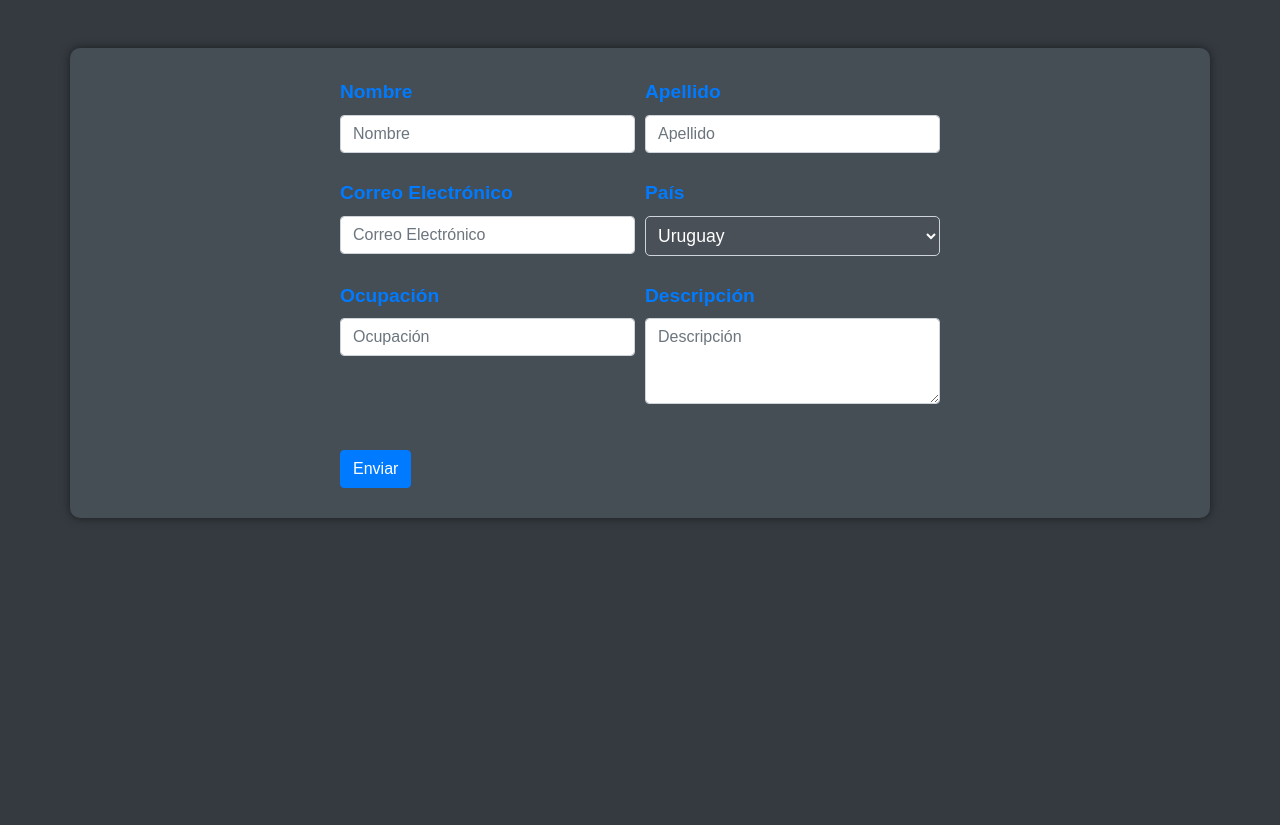
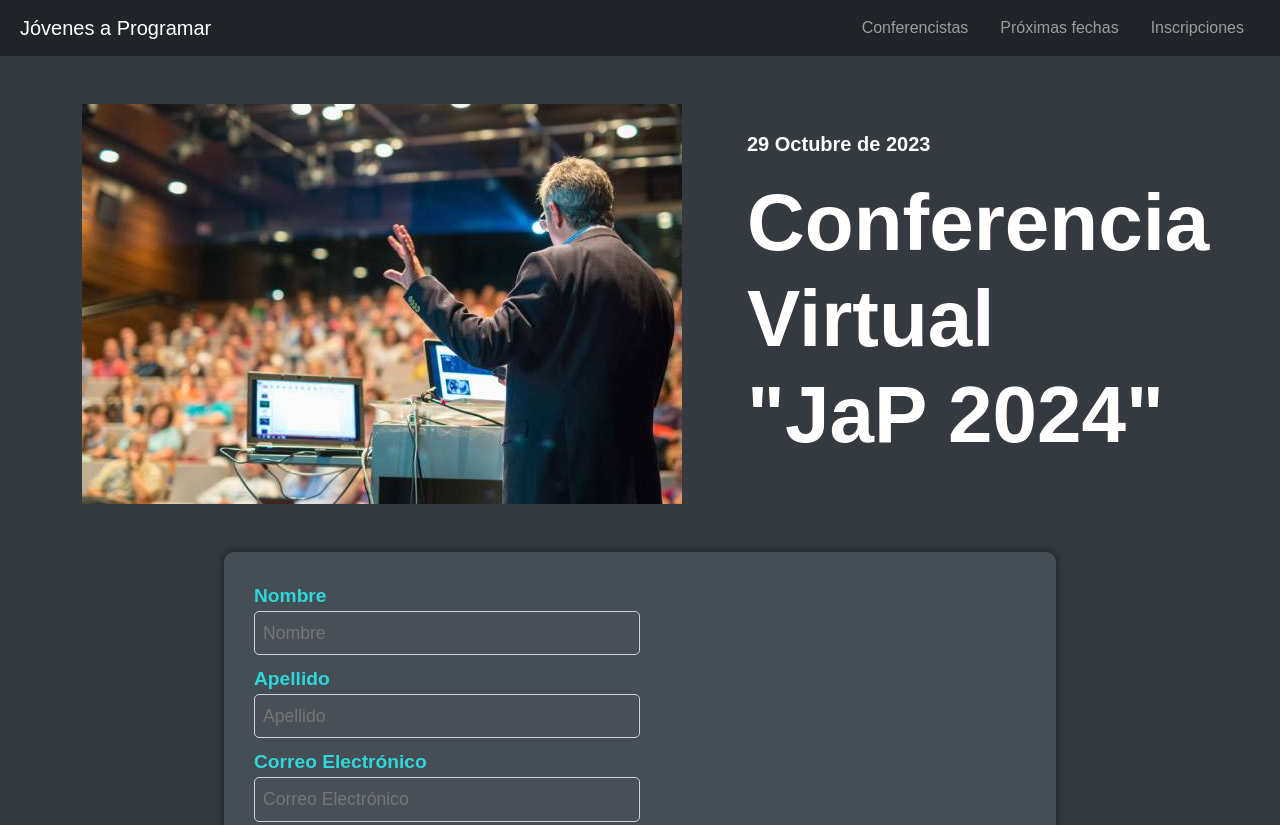
Before and after one commit to sofia-hernandezp/formulario-semana20, a website: page index.html in a window 1280 px wide. Shown: the top 825 px of the page. Before the commit the page ends 800 px from the top, so only its background shows below. Drawn offline with nearby package versions, Linux system fonts and the light colour scheme; a small style sheet from the web is missing.

Commit message:
Agregando estilos

```diff
--- a/index.html
+++ b/index.html
@@ -3,79 +3,69 @@
 <head>
     <meta charset="UTF-8">
     <meta name="viewport" content="width=device-width, initial-scale=1, shrink-to-fit=no">
-    <link rel="stylesheet" href="https://stackpath.bootstrapcdn.com/bootstrap/4.5.2/css/bootstrap.min.css" integrity="sha384-B4gt1jrGC7Jh4AgTPSdUtOBvfO8sh+WyKpKGoG7uFZt3Ic8JK9tNpv1+8OrhL3gy" crossorigin="anonymous">
+    <!-- <link rel="stylesheet" href="https://stackpath.bootstrapcdn.com/bootstrap/4.5.2/css/bootstrap.min.css" integrity="sha384-B4gt1jrGC7Jh4AgTPSdUtOBvfO8sh+WyKpKGoG7uFZt3Ic8JK9tNpv1+8OrhL3gy" crossorigin="anonymous"> -->
+    <link href="https://cdn.jsdelivr.net/npm/bootstrap@5.0.2/dist/css/bootstrap.min.css" rel="stylesheet" integrity="sha384-EVSTQN3/azprG1Anm3QDgpJLIm9Nao0Yz1ztcQTwFspd3yD65VohhpuuCOmLASjC" crossorigin="anonymous">
     <link rel="stylesheet" href="styles/styles.css">
-    <title>Styled Responsive Form</title>
-    <style>
-        body {
-            background-color: #343a40;
-            font-family: 'Arial', sans-serif;
-            color: #fff;
-        }
-        .container {
-            background-color: #454d55;
-            padding: 30px;
-            border-radius: 10px;
-            box-shadow: 0 0 10px rgba(0, 0, 0, 0.5);
-            color: #fff;
-        }
-        form {
-            max-width: 600px;
-            margin: 0 auto;
-        }
-        label {
-            font-weight: bold;
-            font-size: 1.2em;
-            color: #007bff; /* Bootstrap primary color */
-        }
-        input, select, textarea {
-            font-size: 1.1em;
-            width: 100%; /* Make inputs 100% wide */
-            background-color: #495057;
-            color: #fff;
-            border: 1px solid #ced4da;
-            border-radius: 5px;
-            padding: 8px;
-            margin-bottom: 10px;
-        }
-        input:focus, select:focus, textarea:focus {
-            background-color: #6c757d;
-            color: #fff;
-        }
-        button {
-            margin-top: 20px;
-            font-size: 1.5em; /* Increased font size */
-            background-color: #007bff;
-            color: #fff;
-            border: none;
-            cursor: pointer;
-            border-radius: 10px; /* Rounded corners */
-            padding: 10px 20px; /* Increased padding */
-            transition: background-color 0.3s;
-        }
-        button:hover {
-            background-color: #0056b3; /* Slightly darker shade on hover */
-        }
-    </style>
+    <title>Conferencia Virtual "JaP2024"</title>
+
 </head>
+
 <body>
+    <nav class="navbar navbar-expand-lg navbar-dark bg-dark p-2">
+        <div class="container-fluid">
+            <div class="navbar-brand order-lg-0">Jóvenes a Programar</div>
+          <button class="navbar-toggler" type="button" data-bs-toggle="collapse" data-bs-target="#navbarNav"
+            aria-controls="navbarNav" aria-expanded="false" aria-label="Toggle navigation">
+            <span class="navbar-toggler-icon"></span>
+          </button>
+          <div class="collapse navbar-collapse" id="navbarNav">
+            <ul class="navbar-nav ms-auto">
+                <li class="nav-item mx-2">
+                    <a class="nav-link" href="#">Conferencistas</a>
+                  </li>
+              <li class="nav-item mx-2">
+                <a class="nav-link" href="#">Próximas fechas</a>
+              </li>
+              <li class="nav-item mx-2">
+                <a class="nav-link" href="#contenedor-form">Inscripciones</a>
+              </li>
+              <div class="dropdown">
+                </li>
+              </div>
+            </ul>
+          </div>
+        </div>
+      </nav>
 
-<div class="container mt-5">
+    <div class="container mb-5 mt-5">
+        <div class="row">
+            <div class="col-lg-7 col-md-12 col-sm-12">
+                <img src="img/conference.jpg" alt="Imagen de conferencia">
+            </div>
+            <div class="col-lg-5 col-md-12 col-sm-12 d-flex flex-column justify-content-center">
+                <p class="lead fw-bold">29 Octubre de 2023</p>
+                <h1 class="display-1 mb-3 fw-bold">Conferencia Virtual <br>
+                                    "JaP 2024"</h1>
+            </div>
+        </div>
+    </div>
+
+<div class="container mt-4" id="contenedor-form">
         <form>
             <div class="form-row">
                 <div class="form-group col-md-6">
                     <label for="nombre">Nombre</label>
-                <input type="text" class="form-control" id="nombre" name="name" placeholder="Nombre">
+                    <input type="text" id="nombre" name="name" placeholder="Nombre">
                 </div>
                 <div class="form-group col-md-6">
                     <label for="apellido">Apellido</label>
-                <input type="text" class="form-control" id="apellido" name="lastname" placeholder="Apellido">
+                    <input type="text" id="apellido" name="lastname" placeholder="Apellido">
                 </div>
             </div>
             <div class="form-row">
                 <div class="form-group col-md-6">
                     <label for="correo">Correo Electrónico</label>
-                <input type="email" class="form-control" id="correo" name="email" placeholder="Correo Electrónico">
+                    <input type="email" id="correo" name="email" placeholder="Correo Electrónico">
                 </div>
                 <div class="form-group col-md-6">
                     <label for="pais">País</label>
@@ -317,24 +307,28 @@
                     </select>
                 </div>
             </div>
+
             <div class="form-row">
                 <div class="form-group col-md-6">
                     <label for="ocupacion">Ocupación</label>
-                <input type="text" class="form-control" id="ocupacion" name="occupation" placeholder="Ocupación">
+                    <input type="text"id="ocupacion" name="occupation" placeholder="Ocupación">
                 </div>
                 <div class="form-group col-md-6">
                     <label for="descripcion">Descripción</label>
-                <textarea class="form-control" id="descripcion" rows="3" name="description" placeholder="Descripción"></textarea>
+                    <textarea id="descripcion" rows="3" name="description" placeholder="Descripción"></textarea>
                 </div>
             </div>
             <button type="submit" class="btn btn-primary">Enviar</button>
         </form>
 </div>
 
-<script src="https://code.jquery.com/jquery-3.5.1.slim.min.js" integrity="sha384-DfXdz2htPH0lsSSs5nCTpuj/zy4C+OGpamoFVy38MVBnE+IbbVYUew+OrCXaRkfj" crossorigin="anonymous"></script>
-<script src="https://cdn.jsdelivr.net/npm/@popperjs/core@2.9.3/dist/umd/popper.min.js" integrity="sha384-ZMP7rVo3mIykV+2+9J3UJ46jBk0WLaUAdn689aCwoqbBJiSnjAK/l8WvCWPIPm49" crossorigin="anonymous"></script>
-<script src="https://stackpath.bootstrapcdn.com/bootstrap/4.5.2/js/bootstrap.min.js" integrity="sha384-B4gt1jrGC7Jh4AgTPSdUtOBvfO8sh+WyKpKGoG7uFZt3Ic8JK9tNpv1+8OrhL3gy" crossorigin="anonymous"></script>
-
+<!-- <script src="https://code.jquery.com/jquery-3.5.1.slim.min.js" integrity="sha384-DfXdz2htPH0lsSSs5nCTpuj/zy4C+OGpamoFVy38MVBnE+IbbVYUew+OrCXaRkfj" crossorigin="anonymous"></script> -->
+<!-- <script src="https://cdn.jsdelivr.net/npm/@popperjs/core@2.9.3/dist/umd/popper.min.js" integrity="sha384-ZMP7rVo3mIykV+2+9J3UJ46jBk0WLaUAdn689aCwoqbBJiSnjAK/l8WvCWPIPm49" crossorigin="anonymous"></script> -->
+<!-- <script src="https://stackpath.bootstrapcdn.com/bootstrap/4.5.2/js/bootstrap.min.js" integrity="sha384-B4gt1jrGC7Jh4AgTPSdUtOBvfO8sh+WyKpKGoG7uFZt3Ic8JK9tNpv1+8OrhL3gy" crossorigin="anonymous"></script> -->
+<!-- <script src="https://cdn.jsdelivr.net/npm/bootstrap@5.0.2/dist/js/bootstrap.bundle.min.js" integrity="sha384-MrcW6ZMFYlzcLA8Nl+NtUVF0sA7MsXsP1UyJoMp4YLEuNSfAP+JcXn/tWtIaxVXM" crossorigin="anonymous"></script> -->
+<script src="https://cdn.jsdelivr.net/npm/bootstrap@5.3.2/dist/js/bootstrap.bundle.min.js" integrity="sha384-C6RzsynM9kWDrMNeT87bh95OGNyZPhcTNXj1NW7RuBCsyN/o0jlpcV8Qyq46cDfL" crossorigin="anonymous"></script>
+<script src="https://cdn.jsdelivr.net/npm/@popperjs/core@2.11.8/dist/umd/popper.min.js" integrity="sha384-I7E8VVD/ismYTF4hNIPjVp/Zjvgyol6VFvRkX/vR+Vc4jQkC+hVqc2pM8ODewa9r" crossorigin="anonymous"></script>
+<script src="js/bootstrap.bundle.min.js"></script>
 <script src="js/main.js"></script>
 </body>
 </html>
--- a/styles/styles.css
+++ b/styles/styles.css
@@ -0,0 +1,50 @@
+body {
+    background-color: #343a40;
+    font-family: 'Arial', sans-serif;
+    color: #fff;
+}
+#contenedor-form {
+    width: 65%;
+    background-color: #454d55;
+    padding: 30px;
+    border-radius: 10px;
+    box-shadow: 0 0 10px rgba(0, 0, 0, 0.5);
+    color: #fff;
+}
+form {
+    max-width: 100%;
+    margin: 0 auto;
+}
+label {
+    font-weight: bold;
+    font-size: 1.2em;
+    color: rgb(47, 215, 218); /* Bootstrap primary color */
+}
+input, select, textarea {
+    font-size: 1.1em;
+    width: 100%; /* Make inputs 100% wide */
+    background-color: #495057;
+    color: #fff;
+    border: 1px solid #ced4da;
+    border-radius: 5px;
+    padding: 8px;
+    margin-bottom: 10px;
+}
+input:focus, select:focus, textarea:focus {
+    background-color: #6c757d;
+    color: #fff;
+}
+button {
+    margin-top: 20px;
+    font-size: 1.5em; /* Increased font size */
+    background-color: #007bff;
+    color: #fff;
+    border: none;
+    cursor: pointer;
+    border-radius: 10px; /* Rounded corners */
+    padding: 10px 20px; /* Increased padding */
+    transition: background-color 0.3s;
+}
+button:hover {
+    background-color: #0056b3; /* Slightly darker shade on hover */
+}
```
Also changed, not shown: img/conference.jpg (added). Lines whose indentation alone changed are shown as unchanged.
